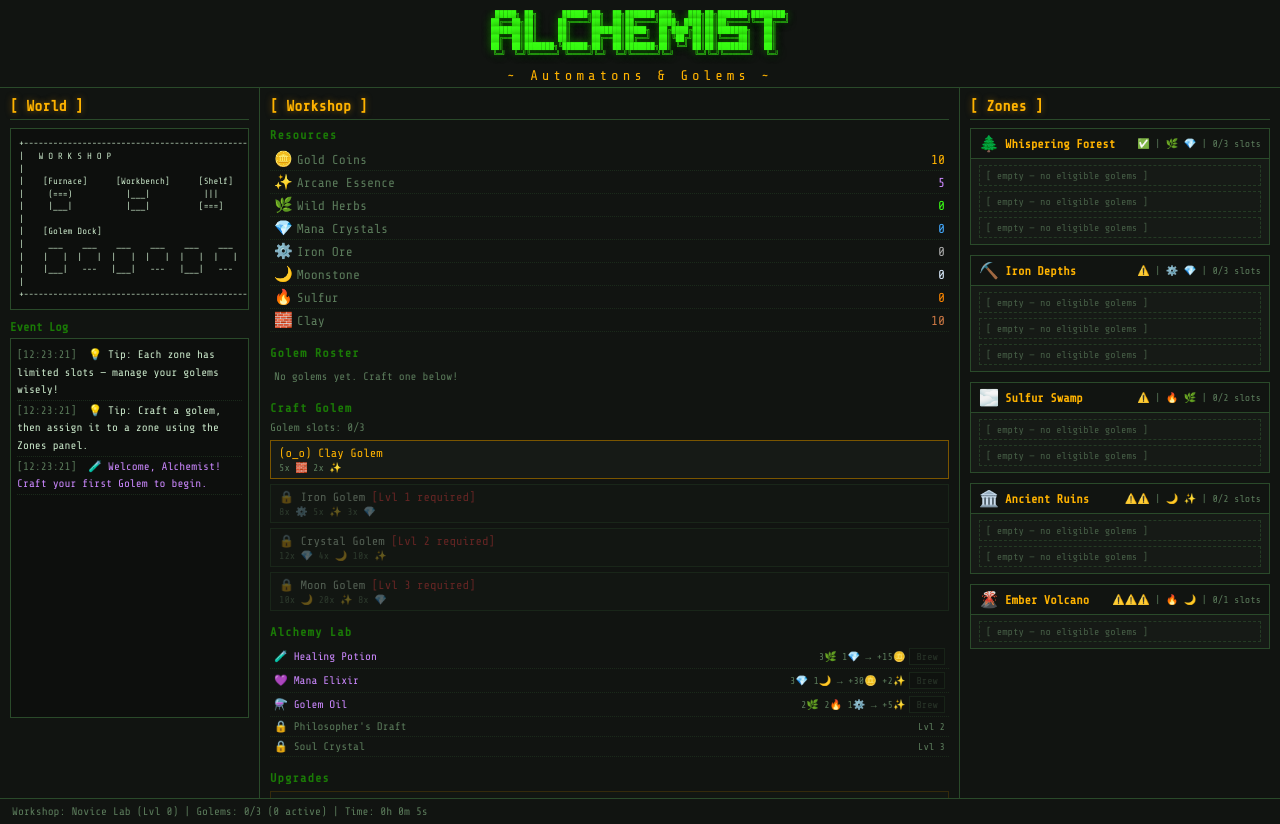
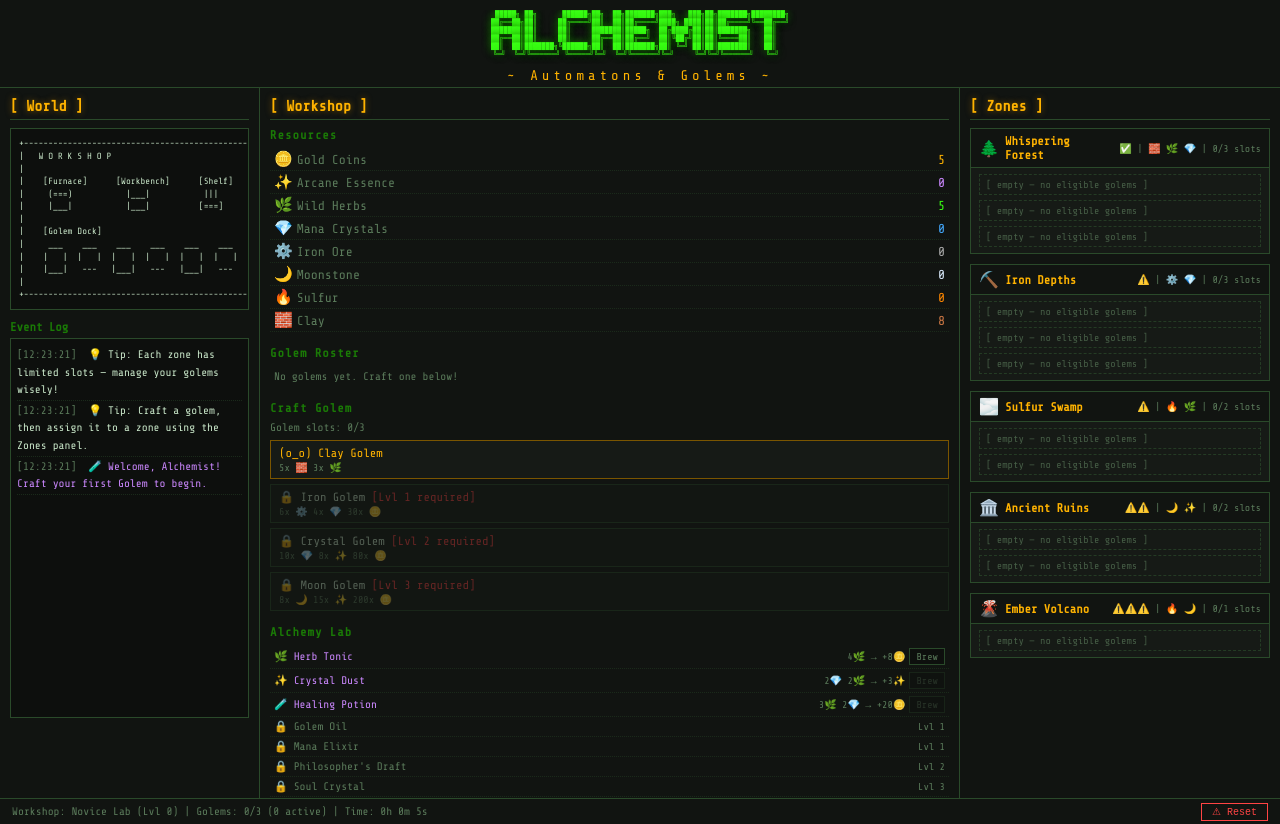
Before and after one commit to victorinno/alch_auto, a plain HTML site: page index.html in a window 1280 px wide. Drawn offline with nearby package versions, Linux system fonts and the light colour scheme.

Commit message:
fix: rebalance recipes/costs for forest-only start; add Reset button

```diff
--- a/game.js
+++ b/game.js
@@ -21,44 +21,61 @@ const RESOURCES = {
 };
 
 // maxSlots = max golems that can work this zone simultaneously
+// Forest yields clay+herbs+crystals so player can bootstrap from scratch
 const ZONES = [
-  { id: "forest",  name: "Whispering Forest", icon: "🌲", ascii: "forest",  yields: ["herbs","crystals"],    danger: 0, maxSlots: 3 },
-  { id: "mine",    name: "Iron Depths",        icon: "⛏️",  ascii: "mine",   yields: ["iron","crystals"],     danger: 1, maxSlots: 3 },
-  { id: "swamp",   name: "Sulfur Swamp",       icon: "🌫️",  ascii: "swamp",  yields: ["sulfur","herbs"],      danger: 1, maxSlots: 2 },
-  { id: "ruins",   name: "Ancient Ruins",      icon: "🏛️",  ascii: "ruins",  yields: ["moonstone","essence"], danger: 2, maxSlots: 2 },
-  { id: "volcano", name: "Ember Volcano",      icon: "🌋",  ascii: "volcano",yields: ["sulfur","moonstone"],  danger: 3, maxSlots: 1 },
+  { id: "forest",  name: "Whispering Forest", icon: "🌲", ascii: "forest",  yields: ["clay","herbs","crystals"], danger: 0, maxSlots: 3 },
+  { id: "mine",    name: "Iron Depths",        icon: "⛏️",  ascii: "mine",   yields: ["iron","crystals"],         danger: 1, maxSlots: 3 },
+  { id: "swamp",   name: "Sulfur Swamp",       icon: "🌫️",  ascii: "swamp",  yields: ["sulfur","herbs"],          danger: 1, maxSlots: 2 },
+  { id: "ruins",   name: "Ancient Ruins",      icon: "🏛️",  ascii: "ruins",  yields: ["moonstone","essence"],     danger: 2, maxSlots: 2 },
+  { id: "volcano", name: "Ember Volcano",      icon: "🌋",  ascii: "volcano",yields: ["sulfur","moonstone"],      danger: 3, maxSlots: 1 },
 ];
 
 const GOLEM_TYPES = {
-  clay:    { name: "Clay Golem",    tier: 1, ascii: " (o_o) \n [___] \n  | | ", speed: 8,  capacity: 3,  danger_resist: 0, cost: { clay: 5, essence: 2 },                       unlock: 0 },
-  iron:    { name: "Iron Golem",    tier: 2, ascii: " [O.O] \n |[_]| \n  | | ", speed: 6,  capacity: 6,  danger_resist: 1, cost: { iron: 8, essence: 5, crystals: 3 },           unlock: 1 },
-  crystal: { name: "Crystal Golem", tier: 3, ascii: " <*.*> \n |<_>| \n  | | ", speed: 4,  capacity: 10, danger_resist: 2, cost: { crystals: 12, moonstone: 4, essence: 10 },    unlock: 2 },
-  moon:    { name: "Moon Golem",    tier: 4, ascii: " (^v^) \n {___} \n  | | ", speed: 3,  capacity: 15, danger_resist: 3, cost: { moonstone: 10, essence: 20, crystals: 8 },    unlock: 3 },
+  // Tier 1 — only needs clay+herbs (both from forest)
+  clay:    { name: "Clay Golem",    tier: 1, ascii: " (o_o) \n [___] \n  | | ", speed: 8,  capacity: 4,  danger_resist: 0, cost: { clay: 5, herbs: 3 },                         unlock: 0 },
+  // Tier 2 — needs iron (mine) + crystals (forest or mine) + gold (alchemy)
+  iron:    { name: "Iron Golem",    tier: 2, ascii: " [O.O] \n |[_]| \n  | | ", speed: 6,  capacity: 7,  danger_resist: 1, cost: { iron: 6, crystals: 4, gold: 30 },             unlock: 1 },
+  // Tier 3 — needs crystals + essence (from alchemy)
+  crystal: { name: "Crystal Golem", tier: 3, ascii: " <*.*> \n |<_>| \n  | | ", speed: 4,  capacity: 12, danger_resist: 2, cost: { crystals: 10, essence: 8, gold: 80 },         unlock: 2 },
+  // Tier 4 — needs moonstone + essence
+  moon:    { name: "Moon Golem",    tier: 4, ascii: " (^v^) \n {___} \n  | | ", speed: 3,  capacity: 18, danger_resist: 3, cost: { moonstone: 8, essence: 15, gold: 200 },        unlock: 3 },
 };
 
 const ALCHEMY_RECIPES = [
-  { id: "healing_potion",    name: "Healing Potion",    icon: "🧪", ingredients: { herbs: 3, crystals: 1 },                   produces: { gold: 15 },           time: 5,  unlocked: true,  requiresLevel: 0 },
-  { id: "mana_elixir",       name: "Mana Elixir",       icon: "💜", ingredients: { crystals: 3, moonstone: 1 },               produces: { gold: 30, essence: 2 },time: 8,  unlocked: true,  requiresLevel: 0 },
-  { id: "golem_oil",         name: "Golem Oil",         icon: "⚗️", ingredients: { herbs: 2, sulfur: 2, iron: 1 },            produces: { essence: 5 },         time: 10, unlocked: true,  requiresLevel: 0 },
-  { id: "philosophers_draft",name: "Philosopher's Draft",icon:"🌟", ingredients: { moonstone: 3, essence: 5, sulfur: 2 },     produces: { gold: 100, essence: 10},time: 20, unlocked: false, requiresLevel: 2 },
-  { id: "soul_crystal",      name: "Soul Crystal",      icon: "🔮", ingredients: { crystals: 8, moonstone: 5, essence: 15 },  produces: { essence: 30, gold: 50},time: 30, unlocked: false, requiresLevel: 3 },
+  // Tier 0 — available from start, uses forest resources only
+  { id: "herb_tonic",        name: "Herb Tonic",        icon: "🌿", ingredients: { herbs: 4 },                               produces: { gold: 8 },             time: 4,  unlocked: true,  requiresLevel: 0 },
+  { id: "crystal_dust",      name: "Crystal Dust",      icon: "✨", ingredients: { crystals: 2, herbs: 2 },                  produces: { essence: 3 },          time: 6,  unlocked: true,  requiresLevel: 0 },
+  { id: "healing_potion",    name: "Healing Potion",    icon: "🧪", ingredients: { herbs: 3, crystals: 2 },                  produces: { gold: 20 },            time: 8,  unlocked: true,  requiresLevel: 0 },
+  // Tier 1 — needs iron/sulfur from mine/swamp
+  { id: "golem_oil",         name: "Golem Oil",         icon: "⚗️", ingredients: { herbs: 3, iron: 2 },                      produces: { essence: 6, gold: 10 }, time: 10, unlocked: false, requiresLevel: 1 },
+  { id: "mana_elixir",       name: "Mana Elixir",       icon: "💜", ingredients: { crystals: 4, sulfur: 2 },                 produces: { gold: 35, essence: 4 }, time: 12, unlocked: false, requiresLevel: 1 },
+  // Tier 2 — advanced
+  { id: "philosophers_draft",name: "Philosopher's Draft",icon:"🌟", ingredients: { moonstone: 3, essence: 6, herbs: 4 },     produces: { gold: 120, essence: 12},time: 20, unlocked: false, requiresLevel: 2 },
+  // Tier 3 — endgame
+  { id: "soul_crystal",      name: "Soul Crystal",      icon: "🔮", ingredients: { crystals: 8, moonstone: 5, essence: 15 }, produces: { essence: 35, gold: 60}, time: 30, unlocked: false, requiresLevel: 3 },
 ];
 
 const UPGRADES = [
-  { id: "better_furnace",   name: "Better Furnace",    desc: "Alchemy recipes complete 25% faster.",          cost: { gold: 50, iron: 5 },                        effect: () => { G.alchemySpeedMult *= 0.75; },      purchased: false, requiresLevel: 0 },
-  { id: "golem_beacon",     name: "Golem Beacon",      desc: "All golems gather +1 extra resource per trip.", cost: { gold: 80, crystals: 5, essence: 5 },         effect: () => { G.golemBonusCapacity += 1; },       purchased: false, requiresLevel: 1 },
-  { id: "arcane_compass",   name: "Arcane Compass",    desc: "Golems travel 20% faster.",                     cost: { gold: 120, moonstone: 3, essence: 10 },      effect: () => { G.golemSpeedMult *= 0.80; },        purchased: false, requiresLevel: 1 },
-  { id: "essence_condenser",name: "Essence Condenser", desc: "Alchemy produces +50% more essence.",           cost: { gold: 200, crystals: 10, moonstone: 5 },     effect: () => { G.essenceMult = (G.essenceMult||1)*1.5; }, purchased: false, requiresLevel: 2 },
-  { id: "master_blueprint", name: "Master Blueprint",  desc: "Golem crafting costs reduced by 25%.",          cost: { gold: 300, essence: 20, moonstone: 8 },      effect: () => { G.craftCostMult *= 0.75; },         purchased: false, requiresLevel: 2 },
-  { id: "zone_expansion",   name: "Zone Expansion",    desc: "+1 slot in every zone.",                        cost: { gold: 400, moonstone: 10, essence: 20 },     effect: () => { ZONES.forEach(z => z.maxSlots++); }, purchased: false, requiresLevel: 2 },
-  { id: "lunar_attunement", name: "Lunar Attunement",  desc: "Moon Golems gather from all zones simultaneously.", cost: { gold: 500, moonstone: 15, essence: 30 }, effect: () => { G.lunarAttunement = true; },        purchased: false, requiresLevel: 3 },
+  // Level 0 upgrades — purchasable with gold+forest resources
+  { id: "better_furnace",   name: "Better Furnace",    desc: "Alchemy recipes complete 25% faster.",          cost: { gold: 40, crystals: 5 },                    effect: () => { G.alchemySpeedMult *= 0.75; },      purchased: false, requiresLevel: 0 },
+  { id: "forest_knowledge", name: "Forest Knowledge",  desc: "Forest golems carry +2 extra resources.",       cost: { gold: 30, herbs: 10 },                       effect: () => { G.golemBonusCapacity += 2; },       purchased: false, requiresLevel: 0 },
+  // Level 1 upgrades
+  { id: "golem_beacon",     name: "Golem Beacon",      desc: "All golems carry +2 extra resources.",          cost: { gold: 80, crystals: 6, essence: 5 },         effect: () => { G.golemBonusCapacity += 2; },       purchased: false, requiresLevel: 1 },
+  { id: "arcane_compass",   name: "Arcane Compass",    desc: "Golems travel 20% faster.",                     cost: { gold: 100, crystals: 4, essence: 8 },        effect: () => { G.golemSpeedMult *= 0.80; },        purchased: false, requiresLevel: 1 },
+  // Level 2 upgrades
+  { id: "essence_condenser",name: "Essence Condenser", desc: "Alchemy produces +50% more essence.",           cost: { gold: 180, crystals: 8, essence: 10 },       effect: () => { G.essenceMult = (G.essenceMult||1)*1.5; }, purchased: false, requiresLevel: 2 },
+  { id: "master_blueprint", name: "Master Blueprint",  desc: "Golem crafting costs reduced by 25%.",          cost: { gold: 250, essence: 15, moonstone: 4 },      effect: () => { G.craftCostMult *= 0.75; },         purchased: false, requiresLevel: 2 },
+  { id: "zone_expansion",   name: "Zone Expansion",    desc: "+1 slot in every zone.",                        cost: { gold: 350, essence: 15, moonstone: 6 },      effect: () => { ZONES.forEach(z => z.maxSlots++); }, purchased: false, requiresLevel: 2 },
+  // Level 3 upgrades
+  { id: "lunar_attunement", name: "Lunar Attunement",  desc: "Moon Golems gather from all zones simultaneously.", cost: { gold: 500, moonstone: 12, essence: 25 }, effect: () => { G.lunarAttunement = true; },        purchased: false, requiresLevel: 3 },
 ];
 
 const WORKSHOP_LEVELS = [
   { level: 0, name: "Novice Lab",     maxGolems: 3,  cost: null },
-  { level: 1, name: "Journeyman Lab", maxGolems: 6,  cost: { gold: 100, iron: 10 } },
-  { level: 2, name: "Adept Lab",      maxGolems: 12, cost: { gold: 250, crystals: 8, essence: 10 } },
-  { level: 3, name: "Master Lab",     maxGolems: 25, cost: { gold: 600, moonstone: 6, essence: 25 } },
+  // Level 1 — achievable with gold from herb tonics + crystals from forest
+  { level: 1, name: "Journeyman Lab", maxGolems: 6,  cost: { gold: 60, crystals: 8 } },
+  { level: 2, name: "Adept Lab",      maxGolems: 12, cost: { gold: 200, essence: 10, iron: 6 } },
+  { level: 3, name: "Master Lab",     maxGolems: 25, cost: { gold: 500, moonstone: 5, essence: 20 } },
 ];
 
 const ASCII_MAPS = {
@@ -75,7 +92,8 @@ const ASCII_MAPS = {
 // ─────────────────────────────────────────────────────
 
 const G = {
-  resources: { gold: 10, essence: 5, herbs: 0, crystals: 0, iron: 0, moonstone: 0, sulfur: 0, clay: 10 },
+  // Starting resources: enough clay+herbs to craft 1st golem immediately
+  resources: { gold: 5, essence: 0, herbs: 5, crystals: 0, iron: 0, moonstone: 0, sulfur: 0, clay: 8 },
   golems: [],
   nextGolemId: 1,
   workshopLevel: 0,
@@ -749,6 +767,7 @@ function setupEventDelegation() {
     } else if (action === 'brew')           { startAlchemy(btn.dataset.recipe);
     } else if (action === 'upgrade-workshop'){ upgradeWorkshop();
     } else if (action === 'buy-upgrade')    { buyUpgrade(btn.dataset.upgrade);
+    } else if (action === 'reset-game')     { resetGame();
     }
   });
 }
--- a/index.html
+++ b/index.html
@@ -4,7 +4,7 @@
   <meta charset="UTF-8" />
   <meta name="viewport" content="width=device-width, initial-scale=1.0" />
   <title>Alchemist's Automatons</title>
-  <link rel="stylesheet" href="style.css?v=7" />
+  <link rel="stylesheet" href="style.css?v=8" />
 </head>
 <body>
   <div id="app">
@@ -78,9 +78,12 @@
     <footer id="footer-bar">
       <span id="footer-time"></span>
       <span id="footer-prestige"></span>
+      <button data-action="reset-game"
+        style="font-size:10px;padding:2px 10px;background:transparent;border:1px solid #ff4444;color:#ff4444;font-family:monospace;cursor:pointer;margin-left:12px;"
+        >⚠ Reset</button>
     </footer>
   </div>
 
-  <script src="game.js?v=7"></script>
+  <script src="game.js?v=8"></script>
 </body>
 </html>
```
